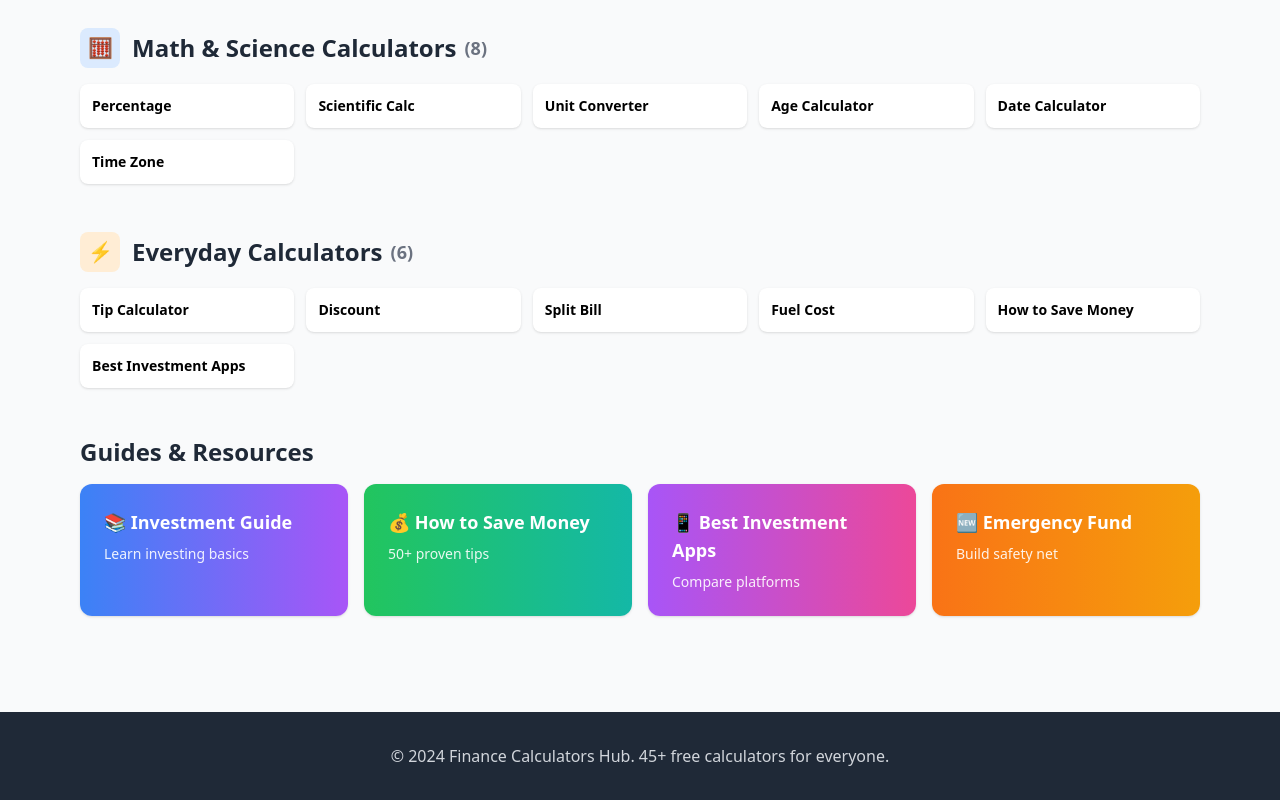
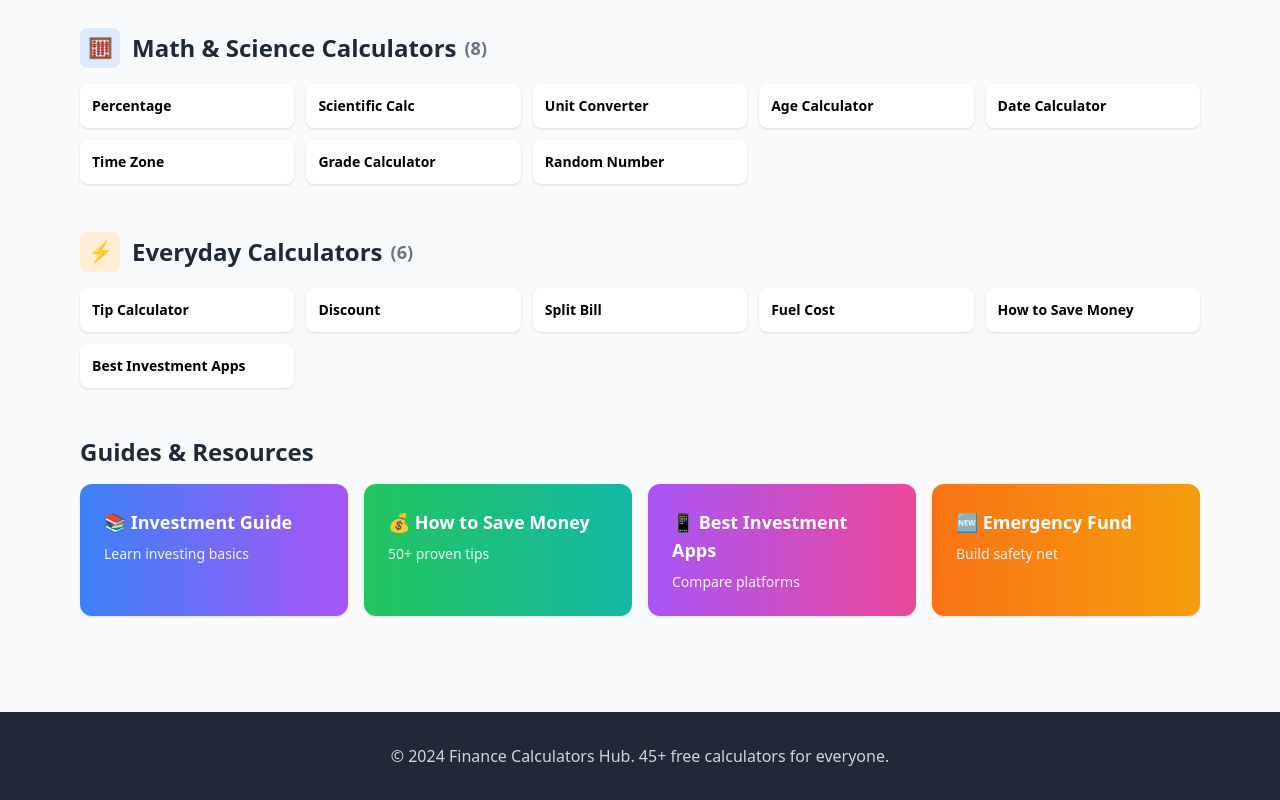
Before and after one commit to ezghost1/finance-calculators-hub, a website: page index.html in a window 1280 px wide. Shown: the part 1405-2205 px from the top of the page. Drawn offline with nearby package versions, Linux system fonts and the light colour scheme.

Commit message:
MAJOR: Update all categories with new calculators. Now 55+ total! Health 6, Math 8, Everyday 8.

```diff
--- a/index.html
+++ b/index.html
@@ -131,6 +131,8 @@
                 <a href="/age-calculator" class="bg-white rounded-lg shadow p-3 hover:shadow-lg transition"><h4 class="font-semibold text-sm">Age Calculator</h4></a>
                 <a href="/date-calculator" class="bg-white rounded-lg shadow p-3 hover:shadow-lg transition"><h4 class="font-semibold text-sm">Date Calculator</h4></a>
                 <a href="/time-zone-converter" class="bg-white rounded-lg shadow p-3 hover:shadow-lg transition"><h4 class="font-semibold text-sm">Time Zone</h4></a>
+                <a href="/grade-calculator" class="bg-white rounded-lg shadow p-3 hover:shadow-lg transition"><h4 class="font-semibold text-sm">Grade Calculator</h4></a>
+                <a href="/random-number-generator" class="bg-white rounded-lg shadow p-3 hover:shadow-lg transition"><h4 class="font-semibold text-sm">Random Number</h4></a>
             </div>
         </section>
 
```
